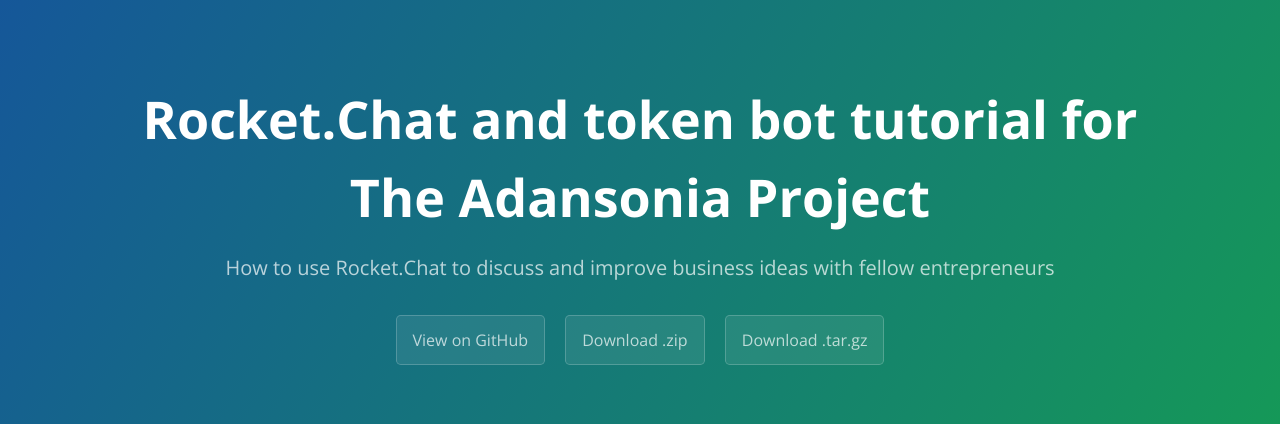
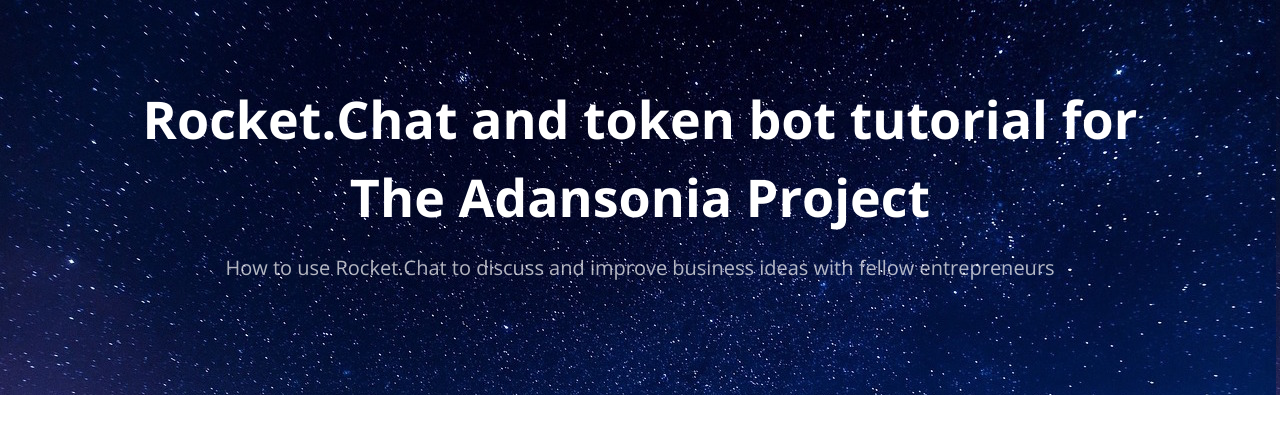
Before and after one commit to cbrummitt/Rocket_token_tutorial, a plain HTML site: page index.html in a window 1280 px wide. Shown: the top 424 px of the page. Drawn offline with nearby package versions, Linux system fonts and the light colour scheme.

Commit message:
Update website

```diff
--- a/index.html
+++ b/index.html
@@ -13,9 +13,6 @@
     <section class="page-header">
       <h1 class="project-name">Rocket.Chat and token bot tutorial for The Adansonia Project</h1>
       <h2 class="project-tagline">How to use Rocket.Chat to discuss and improve business ideas with fellow entrepreneurs</h2>
-      <a href="https://github.com/cbrummitt/Rocket_token_tutorial" class="btn">View on GitHub</a>
-      <a href="https://github.com/cbrummitt/Rocket_token_tutorial/zipball/master" class="btn">Download .zip</a>
-      <a href="https://github.com/cbrummitt/Rocket_token_tutorial/tarball/master" class="btn">Download .tar.gz</a>
     </section>
 
     <section class="main-content">
--- a/stylesheets/stylesheet.css
+++ b/stylesheets/stylesheet.css
@@ -57,7 +57,7 @@ a {
   color: #fff;
   text-align: center;
   background-color: #159957;
-  background-image: linear-gradient(120deg, #155799, #159957); }
+  background-image: url("../images/night-stars-crop.jpg"); }
 
 @media screen and (min-width: 64em) {
   .page-header {
```
